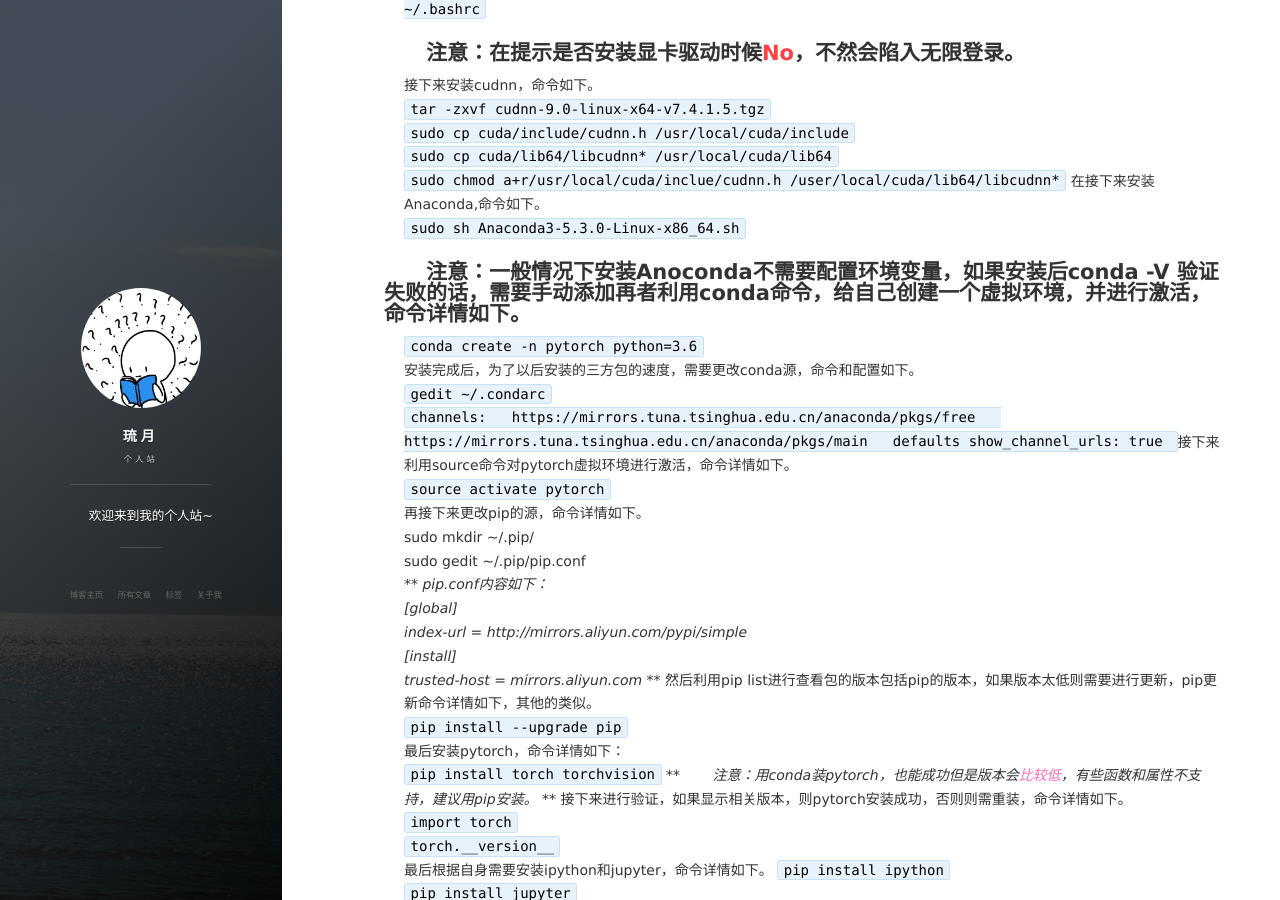
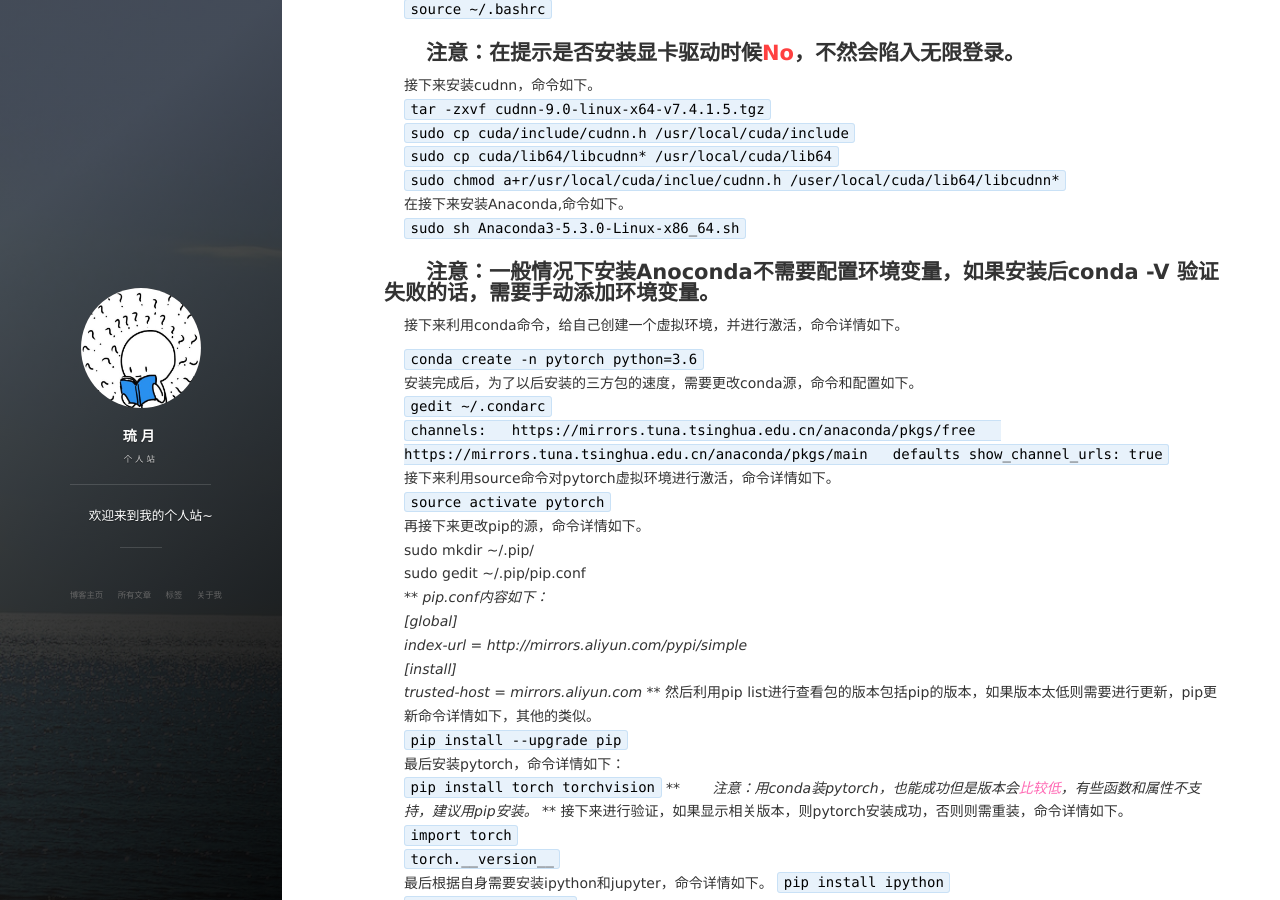
Before and after one commit to cuiguangwu/cuiguangwu.github.io, a Jekyll site: the page built from _posts/2019-1-12-pytorch-environment.md, in a window 1280 px wide and 900 px high, scrolled down 632 px. Built offline with Jekyll 4.4.1, drawn with Linux system fonts in a browser that asks for light colours; nearby versions of some CDN libraries; our own code applies the rules of GitHub Pages for plain Markdown files; comment, search, counter and statistics services are not loaded.

Commit message:
Update 2019-1-12-pytorch-environment.md

```diff
--- a/_posts/2019-1-12-pytorch-environment.md
+++ b/_posts/2019-1-12-pytorch-environment.md
@@ -17,7 +17,7 @@ pytorch，其下载地址和安装方式见[[4]](https://pytorch.org/)
 
 
 &#8195;&#8195;注意：在提示是否安装显卡驱动时候<font color="#FF4040">No</font>，不然会陷入无限登录。
-----------
+---
 
 接下来安装cudnn，命令如下。
 `tar -zxvf cudnn-9.0-linux-x64-v7.4.1.5.tgz`
@@ -27,8 +27,10 @@ pytorch，其下载地址和安装方式见[[4]](https://pytorch.org/)
 在接下来安装Anaconda,命令如下。
 `sudo sh Anaconda3-5.3.0-Linux-x86_64.sh`
 
-&#8195;&#8195;注意：一般情况下安装Anoconda不需要配置环境变量，如果安装后conda -V 验证失败的话，需要手动添加再者利用conda命令，给自己创建一个虚拟环境，并进行激活，命令详情如下。
-----------
+&#8195;&#8195;注意：一般情况下安装Anoconda不需要配置环境变量，如果安装后conda -V 验证失败的话，需要手动添加环境变量。
+---
+接下来利用conda命令，给自己创建一个虚拟环境，并进行激活，命令详情如下。
+
 `conda create -n pytorch python=3.6`
 安装完成后，为了以后安装的三方包的速度，需要更改conda源，命令和配置如下。
 `gedit ~/.condarc`
```
